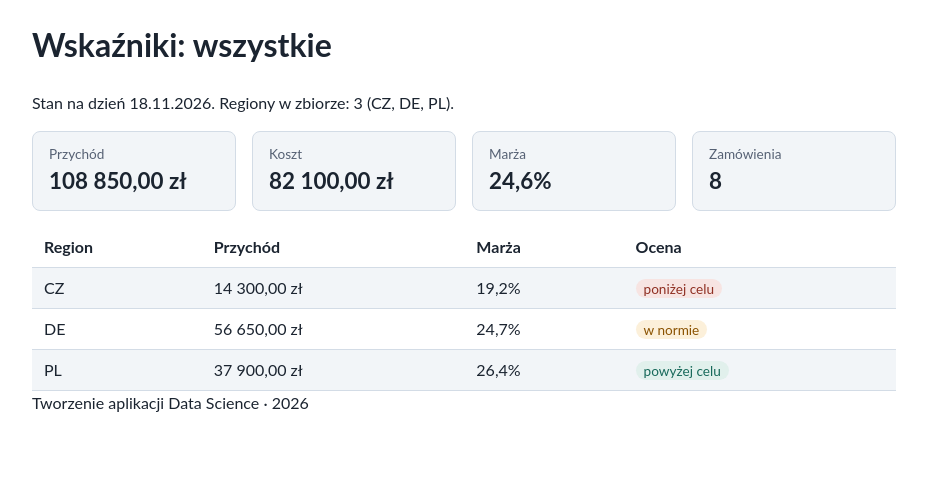
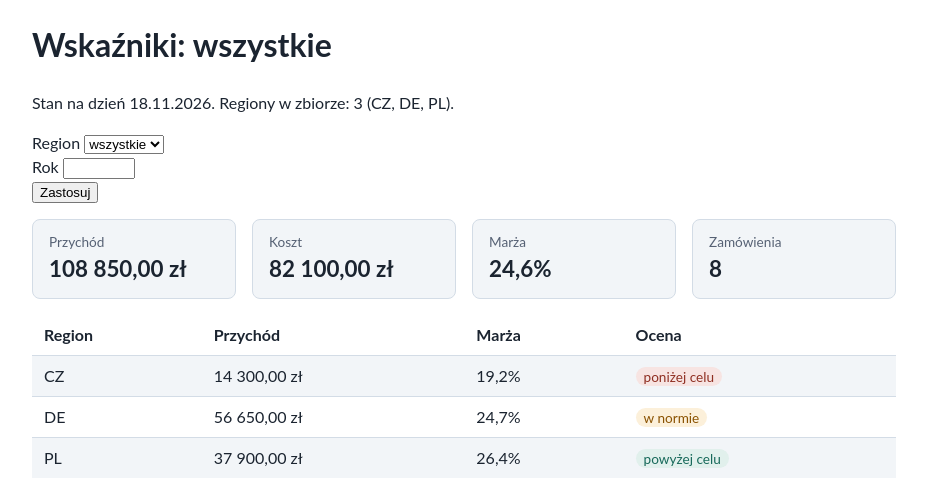
Before and after one commit to A2K600/srodowisko-tads, a Flask app: page /kpi in a window 1280 px wide. Shown: the part 58-536 px from the top of the page, without its empty margins (176-1103 px from the left). Run offline with Flask 3, Linux system fonts and the light colour scheme.

Commit message:
formularz filtrowania (GET)

```diff
--- a/app/config.py
+++ b/app/config.py
@@ -8,6 +8,7 @@ class Config:
     SECRET_KEY = os.environ.get("SECRET_KEY", "")
     SCIEZKA_DANYCH = str(KATALOG / "dane" / "zamowienia.csv")
     DEBUG = False
+    WTF_I18N_ENABLED = False
 
 
 class RozwojowaConfig(Config):
--- /dev/null
+++ b/app/forms.py
@@ -0,0 +1,24 @@
+from flask_wtf import FlaskForm
+from wtforms import IntegerField, SelectField
+from wtforms.validators import NumberRange, Optional
+
+ROK_MIN, ROK_MAX = 2020, 2030
+
+
+class FormularzBazowy(FlaskForm):
+    class Meta:
+        locales = ["pl"]
+
+
+class FiltrForm(FormularzBazowy):
+    class Meta:
+        csrf = False
+
+    region = SelectField("Region", validators=[Optional()])
+    rok = IntegerField(
+        "Rok",
+        validators=[
+            Optional(),
+            NumberRange(ROK_MIN, ROK_MAX, message="Zakres 2020-2030"),
+        ],
+    )
--- a/app/routes_panel.py
+++ b/app/routes_panel.py
@@ -7,7 +7,7 @@ from .services import (
     zapisz_raport,
     zestawienie_regionow,
 )
-
+from .forms import FiltrForm
 from .services import dostepne_regiony, policz_wskazniki, raporty_roku, zapisz_raport
 
 panel_bp = Blueprint("panel", __name__)
@@ -22,13 +22,21 @@ def index():
 @panel_bp.get("/kpi")
 def kpi():
     sciezka = current_app.config["SCIEZKA_DANYCH"]
-    region = request.args.get("region")
-    if region is not None and region not in dostepne_regiony(sciezka):
-        abort(404, description=f"Nieznany region: {region}")
-    w = policz_wskazniki(sciezka, region)
+    formularz = FiltrForm(request.args)
+    formularz.region.choices = [("", "wszystkie")] + [
+        (kod, kod) for kod in dostepne_regiony(sciezka)
+    ]
+    region = rok = None
+    if formularz.validate():
+        region = formularz.region.data or None
+        rok = formularz.rok.data
+    else:
+        flash("Kryteria zawężenia zostały pominięte", "warning")
+    w = policz_wskazniki(sciezka, region, rok)
     current_app.logger.info("Obliczono wskaźniki dla regionu %s", w["region"])
     return render_template(
         "panel.html",
+        formularz=formularz,
         wskazniki=w,
         zestawienie=zestawienie_regionow(sciezka),
         dzisiaj=date.today(),
--- a/app/services.py
+++ b/app/services.py
@@ -19,10 +19,12 @@ def dostepne_regiony(sciezka):
     return sorted(regiony)
 
 
-def policz_wskazniki(sciezka, region=None):
+def policz_wskazniki(sciezka, region=None, rok=None):
     zamowienia = wczytaj_zamowienia(sciezka)
     if region is not None:
         zamowienia = [z for z in zamowienia if z["region"] == region]
+    if rok is not None:
+        zamowienia = [z for z in zamowienia if z["data"].startswith(str(rok))]
 
     przychod = round(sum(z["przychod"] for z in zamowienia), 2)
     koszt = round(sum(z["koszt"] for z in zamowienia), 2)
--- a/app/templates/macros.html
+++ b/app/templates/macros.html
@@ -9,3 +9,14 @@
 {% elif marza >= cel - 0.05 %}<span class="ocena norma">w normie</span>
 {% else %}<span class="ocena niska">poniżej celu</span>{% endif %}
 {%- endmacro %}
+
+
+{% macro pole(p) -%}
+<div class="pole{{ ' blad' if p.errors }}">
+  {{ p.label }}
+  {{ p(**kwargs) }}
+  {% for blad in p.errors %}
+    <p class="komunikat-pola">{{ blad }}</p>
+  {% endfor %}
+</div>
+{%- endmacro %}
--- a/app/templates/panel.html
+++ b/app/templates/panel.html
@@ -1,10 +1,17 @@
 {# panel.html #}
 {% extends "base.html" %}
-{% from "macros.html" import kafelek, ocena %}
+{% from "macros.html" import kafelek, ocena, pole %}
 {% block tytul %}Wskaźniki: {{ wskazniki.region }}{% endblock %}
 {% block tresc %}
 <h1>Wskaźniki: {{ wskazniki.region }}</h1>
 <p>Stan na dzień {{ dzisiaj | data_pl }}. Regiony w zbiorze: {{ regiony | length }} ({{ regiony | join(", ") }}).</p>
+{% if formularz %}
+<form method="get">
+  {{ pole(formularz.region) }}
+  {{ pole(formularz.rok) }}
+  <button type="submit">Zastosuj</button>
+</form>
+{% endif %}
 <section class="kafelki">
   {{ kafelek("Przychód", wskazniki.przychod | zl) }}
   {{ kafelek("Koszt", wskazniki.koszt | zl) }}
--- a/requirements.txt
+++ b/requirements.txt
@@ -3,6 +3,7 @@ certifi==2026.7.22
 charset-normalizer==3.5.2
 click==8.5.0
 Flask==3.1.3
+Flask-WTF==1.3.0
 idna==3.20
 itsdangerous==2.2.0
 Jinja2==3.1.6
@@ -11,3 +12,4 @@ python-dotenv==1.2.4
 requests==2.34.2
 urllib3==2.8.0
 Werkzeug==3.1.9
+WTForms==3.3.2
```
